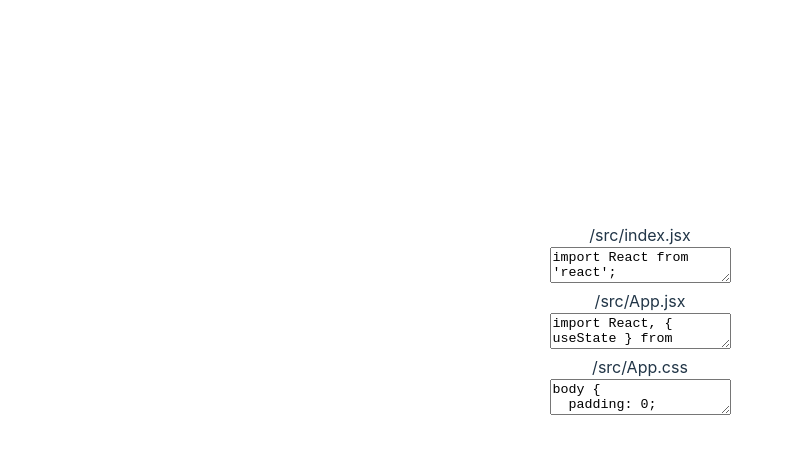
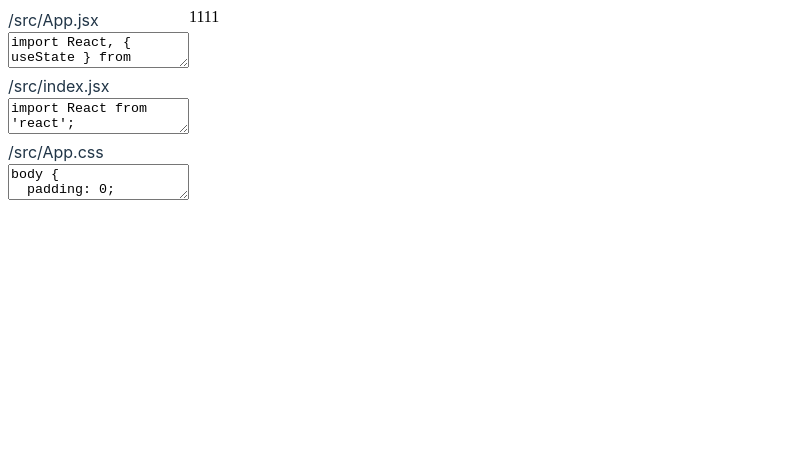
Before and after one commit to F-one-1/bitSandBox, a Vue app: page / in a window 1280 px wide. Shown: the top 454 px of the page, without its empty margins (0-786 px from the left). Built offline with nearby package versions, Linux system fonts and the light colour scheme.

Commit message:
chore: vue-highlight-code

```diff
--- a/package.json
+++ b/package.json
@@ -10,10 +10,14 @@
   },
   "dependencies": {
     "path-browserify": "^1.0.1",
+    "sass": "^1.26.5",
+    "sass-loader": "^8.0.2",
     "vue": "^3.2.37"
   },
   "devDependencies": {
     "@vitejs/plugin-vue": "^3.0.0",
-    "vite": "^3.0.0"
+    "highlight.js": "^11.6.0",
+    "vite": "^3.0.0",
+    "vue-highlight-code": "^0.1.14"
   }
 }
--- a/public/sandbox.html
+++ b/public/sandbox.html
@@ -133,7 +133,7 @@
         //   newCode = transpiledCode
         // } else {
         // }
-        const newCode = `(function evaluate(` + allGlobalKeys + `) {` + transpiledCode + `\n})`;
+        const newCode = `(function (` + allGlobalKeys + `) {` + transpiledCode + `\n})`;
 
         // #2. 源代码外面加一层函数，构建函数的入参为 require, module, exports
 
@@ -158,7 +158,7 @@
       // console.log('sandbox receive mes', message)
       updateCodeModule(message, globalModuleGraph)
       StepTwo_Transpile(globalModuleGraph)
-      console.log(globalModuleGraph, 'globalModuleGraph')
+      // console.log(globalModuleGraph, 'globalModuleGraph')
       // for (let value of globalModuleGraph.moduleMap.values()) {
       //   console.log(value)
       // }
@@ -169,17 +169,43 @@
       //     console.log(transpiledCode, '2222')
       //     eval(transpiledCode)
       // for (let v of globalModuleGraph.moduleMap.values()) {
-      //   const code = v.code
-      //   const transpiledCode = Babel.transform(code, {
-      //     plugins: [
-      //       ['transform-modules-commonjs'],
-      //       ['transform-react-jsx'],
-      //     ]
-      //   }).code
-      //   console.log(transpiledCode)
-      //   eval(transpiledCode)
+      // const code = globalModuleGraph.moduleMap.values().next().value.transpiledCode
+      // // console.log(transpiledCode)
+      // console.log(code)
+      // eval(code)
       // }
-      // eval(globalModuleGraph.moduleMap.values().next().value.transpiledCode)
+      const arr = Array.from(globalModuleGraph.moduleMap.values())
+      // console.log(arr[0],arr[1])
+      eval(arr[1].transpiledCode)
+      // eval(arr[1].transpiledCode)
+//       const code = `"use strict";
+
+
+// exports.default = App;
+// var _react = _interopRequireWildcard(require("react"));
+
+// require("./App.css");
+
+// function _getRequireWildcardCache() { if (typeof WeakMap !== "function") return null; var cache = new WeakMap(); _getRequireWildcardCache = function () { return cache; }; return cache; }
+
+// function _interopRequireWildcard(obj) { if (obj && obj.__esModule) { return obj; } if (obj === null || typeof obj !== "object" && typeof obj !== "function") { return { default: obj }; } var cache = _getRequireWildcardCache(); if (cache && cache.has(obj)) { return cache.get(obj); } var newObj = {}; var hasPropertyDescriptor = Object.defineProperty && Object.getOwnPropertyDescriptor; for (var key in obj) { if (Object.prototype.hasOwnProperty.call(obj, key)) { var desc = hasPropertyDescriptor ? Object.getOwnPropertyDescriptor(obj, key) : null; if (desc && (desc.get || desc.set)) { Object.defineProperty(newObj, key, desc); } else { newObj[key] = obj[key]; } } } newObj.default = obj; if (cache) { cache.set(obj, newObj); } return newObj; }
+
+// function App() {
+//   const [count, setCount] = (0, _react.useState)(0);
+//   return /*#__PURE__*/_react.default.createElement("div", {
+//     className: "App"
+//   }, /*#__PURE__*/_react.default.createElement("header", {
+//     className: "App-header"
+//   }, /*#__PURE__*/_react.default.createElement("p", null, /*#__PURE__*/_react.default.createElement("button", {
+//     onClick: () => setCount(count => count + 1)
+//   }, "count is: ", count)), /*#__PURE__*/_react.default.createElement("p", null, "Edit ", /*#__PURE__*/_react.default.createElement("code", null, "App.jsx"), " and save to test HMR updates."), /*#__PURE__*/_react.default.createElement("p", null, /*#__PURE__*/_react.default.createElement("a", {
+//     className: "App-link",
+//     href: "https://reactjs.org",
+//     target: "_blank",
+//     rel: "noopener noreferrer"
+//   }, "Learn React"))));
+// }`
+//     eval(code)
     })
     function updateCodeModule(message, moduleGraph) {
       const { codeMap } = message
--- a/src/App.vue
+++ b/src/App.vue
@@ -1,84 +1,35 @@
-<template>
-  <div class="app-wrapper">
-    <div class="editor-wrapper">
-      <template v-for="item in Object.values(codeMap)">
-        <div class="file-name">{{ item.path }}</div>
-        <textarea
-          class="code-editor"
-          @change="noticeSandboxUpdate"
-          v-model="codeMap[item.path].code"
-        />
-      </template>
-    </div>
-    <div class="sandbox-wrapper">
-      <iframe
-        id="sandbox"
-        @load="noticeSandboxUpdate"
-        src="sandbox.html"
-        frameborder="0"
-      />
-    </div>
-  </div>
-</template>
-
-<script>
-export default {
-  data() {
-    return {
-      codeMap: {
-        '/src/index.jsx': {
-          code: `
-import React from 'react';
-import ReactDOM from 'react-dom';
-import App from './App';
-ReactDOM.render(
-  <React.StrictMode>
-    <div>Hello, Sandbox!</div>
-
-    <App />
-  </React.StrictMode>,
-  document.getElementById('root')
-);`.trim(),
-          path: '/src/index.jsx',
-        },
+<script setup>
+import { reactive } from '@vue/reactivity'
+import { HighCode } from 'vue-highlight-code'
+import 'vue-highlight-code/dist/style.css'
+import { watch } from '@vue/runtime-core'
+const codeMap = reactive({
   '/src/App.jsx': {
     code: `
+
         import React, { useState } from 'react'
-import { title } from './data.json'
-import './App.css'
         export default function App() {
-  const [count, setCount] = useState(0)
           return (
             <div className="App">
               <header className="App-header">
-        <p>Hello {title}!</p>
-        <p>
-          <button onClick={() => setCount((count) => count + 1)}>
-            count is: {count}
-          </button>
-        </p>
-        <p>
-          Edit <code>App.jsx</code> and save to test HMR updates.
-        </p>
-        <p>
-          <a
-            className="App-link"
-            href="https://reactjs.org"
-            target="_blank"
-            rel="noopener noreferrer"
-          >
-            Learn React
-          </a>
-        </p>
               </header>
             </div>
           )
         }
         `.trim(),
     path: '/src/App.jsx',
-          style: {
-            flex: 1,
   },
+  '/src/index.jsx': {
+    code: `
+import React from 'react';
+import ReactDOM from 'react-dom';
+ReactDOM.render(
+  <React.StrictMode>
+    <div>1111</div>
+  </React.StrictMode>,
+  document.getElementById('root')
+);`.trim(),
+    path: '/src/index.jsx',
   },
   // '/src/data.json': {
   //   code: `{ "title": "Mini Sandbox - Json Data" }`,
@@ -112,22 +63,12 @@ button {
 `.trim(),
     path: `/src/App.css`,
   },
-      },
-    }
-  },
-  watch: {
-    codeMap: {
-      handler: function (val, oldVal) {
-        this.noticeSandboxUpdate()
-      },
-      deep: true,
-    },
-  },
-  methods: {
-    noticeSandboxUpdate() {
+})
+
+const noticeSandboxUpdate = () => {
   // console.log(111)
-      document.querySelector('#sandbox').contentWindow.postMessage({
-        codeMap: JSON.parse(JSON.stringify(this.codeMap)),
+  document.querySelector('#sandbox')?.contentWindow.postMessage({
+    codeMap: JSON.parse(JSON.stringify(codeMap)),
     entry: '/src/index.jsx',
     dependencies: {},
     externals: {
@@ -135,33 +76,49 @@ button {
       'react-dom': 'ReactDOM',
     },
   })
+}
+watch(
+  () => codeMap,
+  (value, oldValue) => {
+    noticeSandboxUpdate()
   },
-  },
-}
+  { deep: true, immediate: true }
+)
 </script>
+<template>
+  <div class="app">
+    <div class="app-editor">
+      <template v-for="item in Object.values(codeMap)">
+        <div class="file-name">{{ item.path }}</div>
+        <!-- <HighCode @getCodeValue="getCodeValue(item.path)"> </HighCode> -->
+        <textarea
+          class="code-editor"
+          @change="noticeSandboxUpdate"
+          v-model="codeMap[item.path].code"
+        />
+      </template>
+    </div>
+    <div class="app-frame">
+      <iframe
+        id="sandbox"
+        @load="noticeSandboxUpdate"
+        src="sandbox.html"
+        frameborder="0"
+      />
+    </div>
+  </div>
+</template>
 
-<style scoped>
+<style lang="scss" scoped>
 body {
   padding: 0;
   margin: 0;
 }
-.App {
-  text-align: center;
+
+.app {
+  display: flex;
+  position: relative;
+  &.editor {
   }
-.App-header {
-  background-color: #282c34;
-  min-height: 100vh;
-  display: flex;
-  flex-direction: column;
-  align-items: center;
-  justify-content: center;
-  font-size: calc(10px + 2vmin);
-  color: white;
-}
-.App-link {
-  color: #61dafb;
-}
-button {
-  font-size: calc(10px + 2vmin);
 }
 </style>
--- a/src/style.css
+++ b/src/style.css
@@ -5,8 +5,8 @@
   font-weight: 400;
 
   color-scheme: light dark;
-  color: rgba(255, 255, 255, 0.87);
-  background-color: #242424;
+  color: #213547;
+  background-color: #ffffff;
 
   font-synthesis: none;
   text-rendering: optimizeLegibility;
@@ -15,7 +15,7 @@
   -webkit-text-size-adjust: 100%;
 }
 
-a {
+/* a {
   font-weight: 500;
   color: #646cff;
   text-decoration: inherit;
@@ -73,7 +73,6 @@ button:focus-visible {
   max-width: 1280px;
   margin: 0 auto;
   padding: 2rem;
-  text-align: center;
 }
 
 @media (prefers-color-scheme: light) {
@@ -87,4 +86,4 @@ button:focus-visible {
   button {
     background-color: #f9f9f9;
   }
-}
+} */
```
Also changed, not shown: 2 other files (tests, documents, lock files or other folders). Lines whose indentation alone changed are shown as unchanged.
